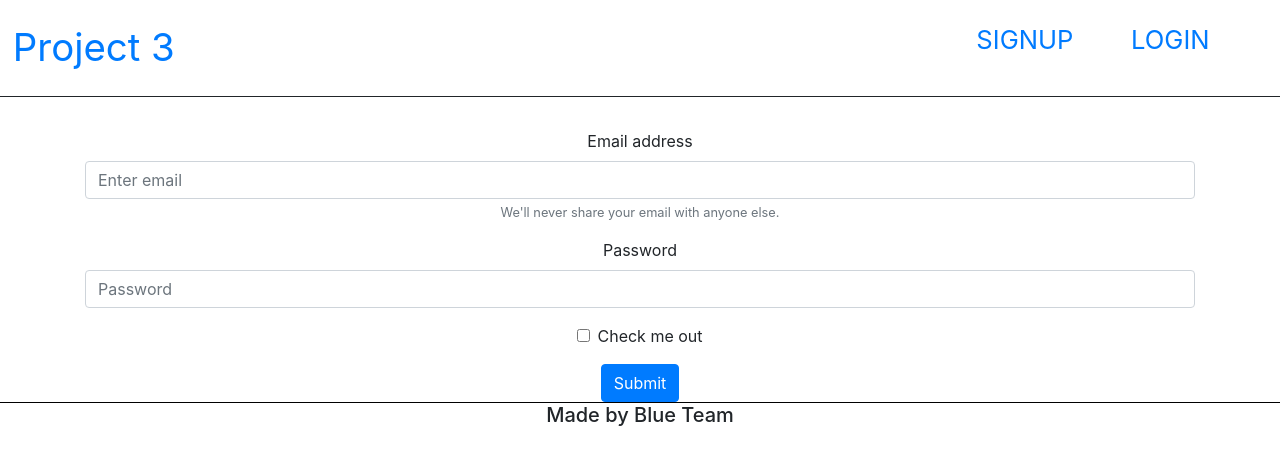
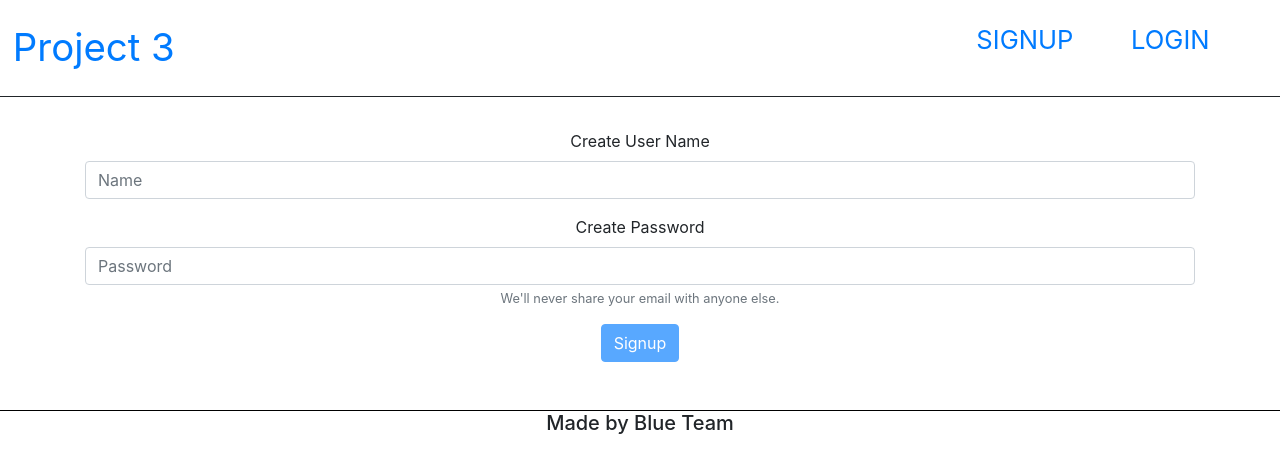
Before and after one commit to maxonemillion/monke, a React (Create React App) app in the folder client/: page /SignupPage in a window 1280 px wide. Shown: the top 472 px of the page. Built offline with nearby package versions, Linux system fonts and the light colour scheme.

Commit message:
made a form for signup and login page

```diff
--- a/client/src/pages/SignupPage/SignupPage.jsx
+++ b/client/src/pages/SignupPage/SignupPage.jsx
@@ -1,39 +1,39 @@
 import React from "react";
 import Container from "react-bootstrap/Container";
-import Row from "react-bootstrap/Row";
-import Col from "react-bootstrap/Col";
 import Form from "react-bootstrap/Form";
 import Button from "react-bootstrap/Button";
-
 
 function SignupPage() {
   return (
     <div>
       <Container>
-        <Row>
-          <Col>
         <Form>
-              <Form.Group controlId="formBasicEmail">
-                <Form.Label>Email address</Form.Label>
-                <Form.Control type="email" placeholder="Enter email" />
+          <Form.Group controlId="formBasicSignup">
+            <Form.Label>Create User Name</Form.Label>
+            <Form.Control id="user-email" type="email" placeholder="Name" />
+          </Form.Group>
+
+          <Form.Group controlId="formBasicPassword">
+            <Form.Label>Create Password</Form.Label>
+            <Form.Control
+              id="user-password"
+              type="password"
+              placeholder="Password"
+            />
             <Form.Text className="text-muted">
               We'll never share your email with anyone else.
             </Form.Text>
           </Form.Group>
-
-              <Form.Group controlId="formBasicPassword">
-                <Form.Label>Password</Form.Label>
-                <Form.Control type="password" placeholder="Password" />
-              </Form.Group>
-              <Form.Group controlId="formBasicCheckbox">
-                <Form.Check type="checkbox" label="Check me out" />
-              </Form.Group>
-              <Button variant="primary" type="submit">
-                Submit
+          <Button
+            className="mb-5"
+            disabled
+            id="create-user-account"
+            variant="primary"
+            type="signup"
+          >
+            Signup
           </Button>
         </Form>
-          </Col>
-        </Row>
       </Container>
     </div>
   );
```
Also changed, not shown: client/src/pages/LoginPage/LoginPage.jsx (+23 -4 lines). Lines whose indentation alone changed are shown as unchanged.
